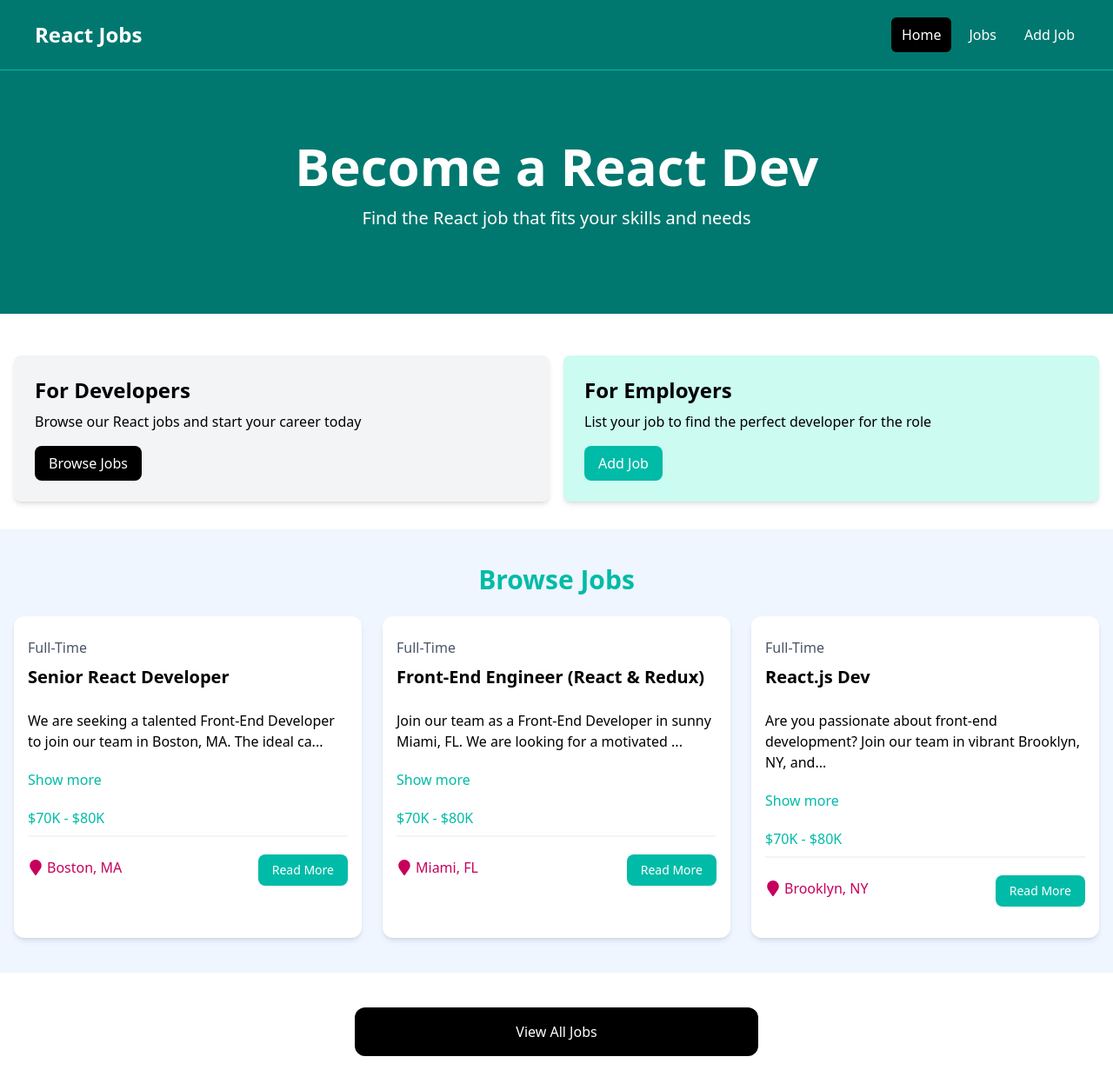
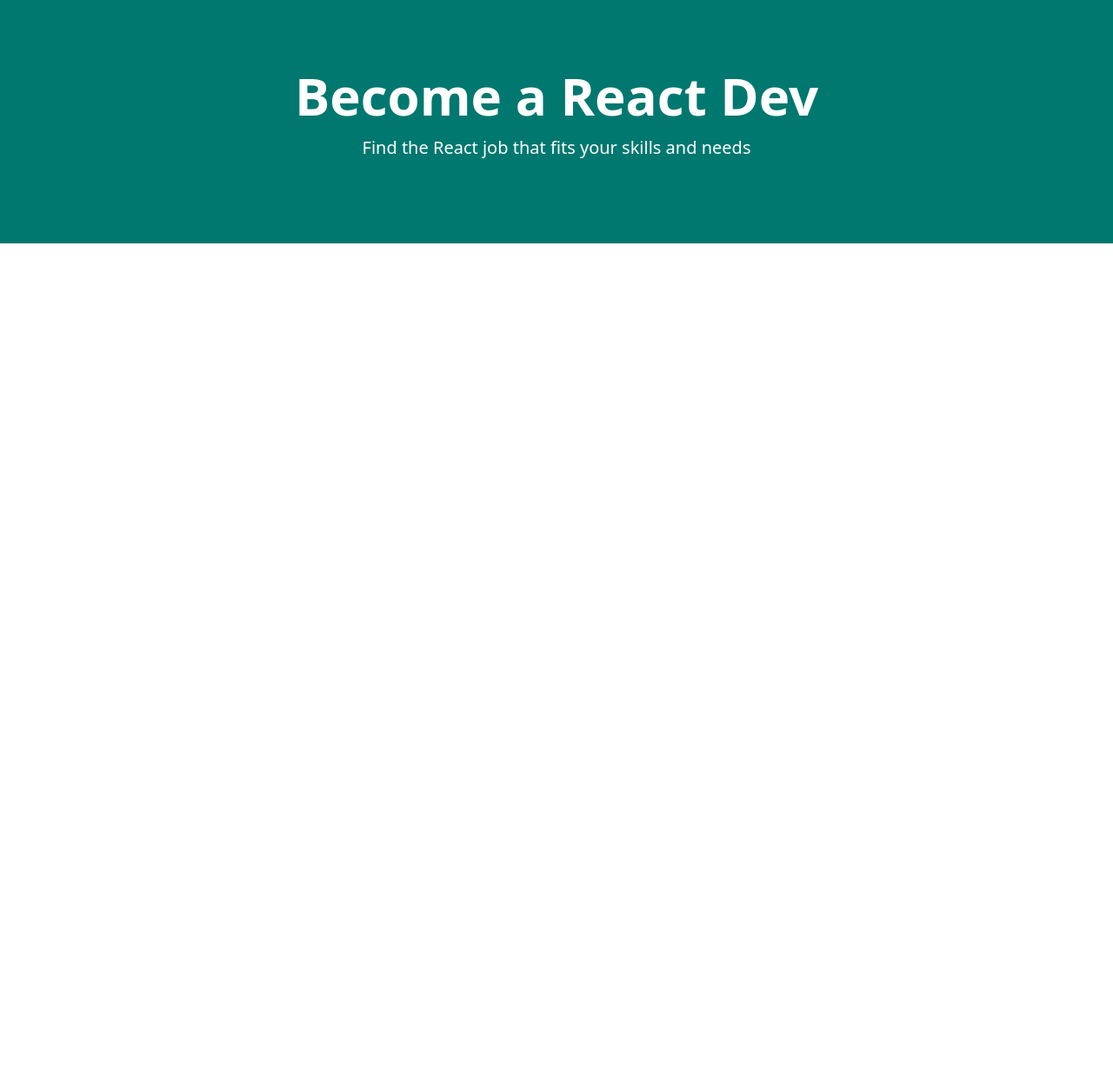
Before and after one commit to AmaduKamara/job-portal, a React (Vite) app: page / in a window 1280 px wide. Shown: the whole page at 87% size. After the commit the page ends 800 px from the top, so only its background shows below. Built offline with nearby package versions, Linux system fonts and the light colour scheme.

Commit message:
Set up routing with react-router

```diff
--- a/src/App.jsx
+++ b/src/App.jsx
@@ -1,28 +1,17 @@
-import Navbar from "./components/Navbar";
-import Hero from "./components/Hero";
-import DevEmp from "./components/DevEmp";
-import ViewAllJobs from "./components/ViewAllJobs";
-import JobListings from "./components/JobListings";
+import {
+  Route,
+  createBrowserRouter,
+  createRoutesFromElements,
+  RouterProvider,
+} from "react-router-dom";
+import HomePage from "./pages/HomePage";
+
+const router = createBrowserRouter(
+  createRoutesFromElements(<Route index element={<HomePage />} />)
+);
 
 const App = () => {
-  return (
-    <main>
-      <Navbar />
-
-      {/* <!-- Hero --> */}
-      <Hero
-        title='Become a React Dev'
-        subtitle='Find the React job that fits your skills and needs'
-      />
-
-      {/* <!-- Developers and Employers --> */}
-      <DevEmp />
-
-      {/* <!-- Browse Jobs --> */}
-      <JobListings />
-      <ViewAllJobs />
-    </main>
-  );
+  return <RouterProvider router={router} />;
 };
 
 export default App;
--- /dev/null
+++ b/src/pages/HomePage.jsx
@@ -0,0 +1,15 @@
+import React from "react";
+import Hero from "../components/Hero";
+
+const HomePage = () => {
+  return (
+    <>
+      <Hero
+        title='Become a React Dev'
+        subtitle='Find the React job that fits your skills and needs'
+      />
+    </>
+  );
+};
+
+export default HomePage;
```
